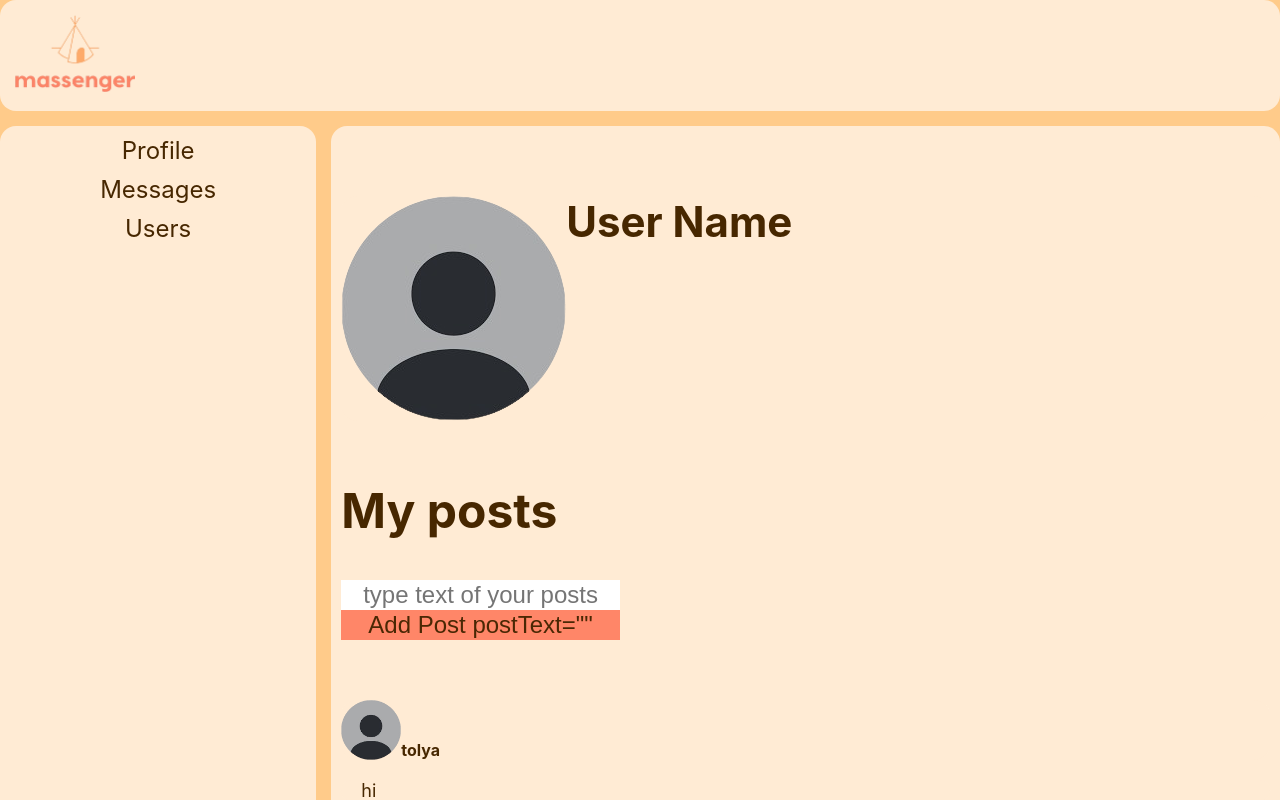
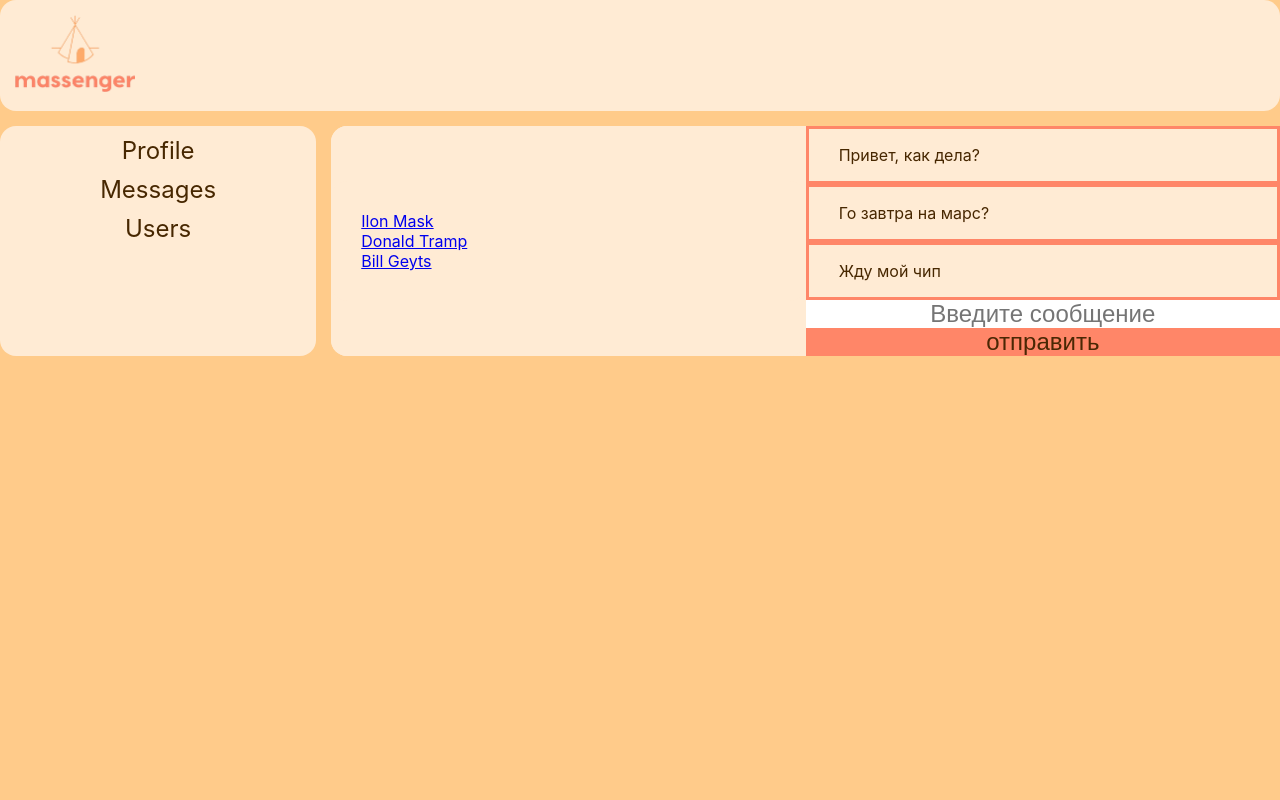
Before and after one commit to Nikita-Goncharov2008/newProject, a React (Create React App) app: page / in a window 1280 px wide. Shown: the top 800 px of the page. Built offline with nearby package versions, Linux system fonts and the light colour scheme.

Commit message:
split everything in diffrent components and added props

```diff
--- a/src/App.css
+++ b/src/App.css
@@ -98,3 +98,53 @@ form h2{
   font-size: 18px;
   margin: 0 0 0 20px ;
 }
+
+.message{
+  border-radius: 0px!important ;
+  border: 3px solid #ff8668;
+}
+.comment{
+  margin-left: 30px;
+}
+
+.dialog{
+  display: flex;
+  justify-content: center
+}
+
+.blockChats{
+  width: 50%;
+  display: flex;
+  flex-direction: column;
+  justify-content: center;
+}
+.chats{
+  padding: 30px;
+  display: flex;
+  flex-direction: column;
+  justify-content: center;
+}
+
+.blockMassage{
+
+  width: 50%;
+}
+
+.blockMassage form{
+  margin: 0 auto;
+}
+
+.blockMassage form input,button{
+    width: 100%;
+}
+
+.form{
+  max-width: 100%;
+  width: 100%;
+
+}
+
+.form input,button{
+  width: 100%;
+  padding: 0;
+}
--- a/src/App.js
+++ b/src/App.js
@@ -2,13 +2,15 @@ import './App.css';
 import Header from './components/Header/Header';
 import NavBar from './components/NavBar/NavBar';
 import Profile from './components/Profile/Profile';
+import Diologs from './components/Messages/Diologs';
 
 function App() {
   return (
     <div className='container'>
       <Header/>
       <NavBar/>
-      <Profile/>
+      {/* <Profile/> */}
+      <Diologs/>
     </div>
   );
 }
--- /dev/null
+++ b/src/components/Messages/ChatBox/ChatName.jsx
@@ -0,0 +1,9 @@
+import React from 'react';
+
+const ChatName = (props) => {
+    return (
+        <a href="#">{props.name}</a>
+    );
+}
+
+export default ChatName;
--- /dev/null
+++ b/src/components/Messages/ChatBox/Сhats.jsx
@@ -0,0 +1,13 @@
+import React from 'react';
+import ChatName from './ChatName'
+const Chats = () => {
+    return (
+        <div className="chats">
+            <ChatName name = 'Ilon Mask'/>
+            <ChatName name = 'Donald Tramp'/>
+            <ChatName name = 'Bill Geyts'/>
+        </div>
+    );
+}
+
+export default Chats;
--- /dev/null
+++ b/src/components/Messages/Diologs.jsx
@@ -0,0 +1,22 @@
+import React from 'react';
+import Massage from './UserMassages/Massage';
+import Chats from './ChatBox/Сhats'
+import UserMasseges from './UserMassages/UserMasseges';
+const Messages = () => {
+    return (
+        <div className='dialog'>
+            <div className="blockChats">
+                <Chats/>
+            </div>
+            <div className='blockMassage'>
+                <UserMasseges/>
+                <form className="form" action="#">
+                    <input type="text" placeholder='Введите сообщение'/>
+                    <button className='sendButton'>отправить</button>
+                </form>
+            </div>
+        </div>
+    );
+}
+
+export default Messages;
--- /dev/null
+++ b/src/components/Messages/UserMassages/Massage.jsx
@@ -0,0 +1,11 @@
+import React from 'react';
+
+const Massage = (props) => {
+    return (
+        <div className="message">
+            <p className='comment'>{props.msg}</p>
+        </div>
+    );
+}
+
+export default Massage;
--- /dev/null
+++ b/src/components/Messages/UserMassages/UserMasseges.jsx
@@ -0,0 +1,13 @@
+import React from 'react';
+import Massage from './Massage';
+const UserMasseges = () => {
+    return (
+        <div className="usersMassages">
+            <Massage msg = 'Привет, как дела?'/>
+            <Massage msg = 'Го завтра на марс?'/>
+            <Massage msg = 'Жду мой чип'/>
+        </div>
+    );
+}
+
+export default UserMasseges;
```
